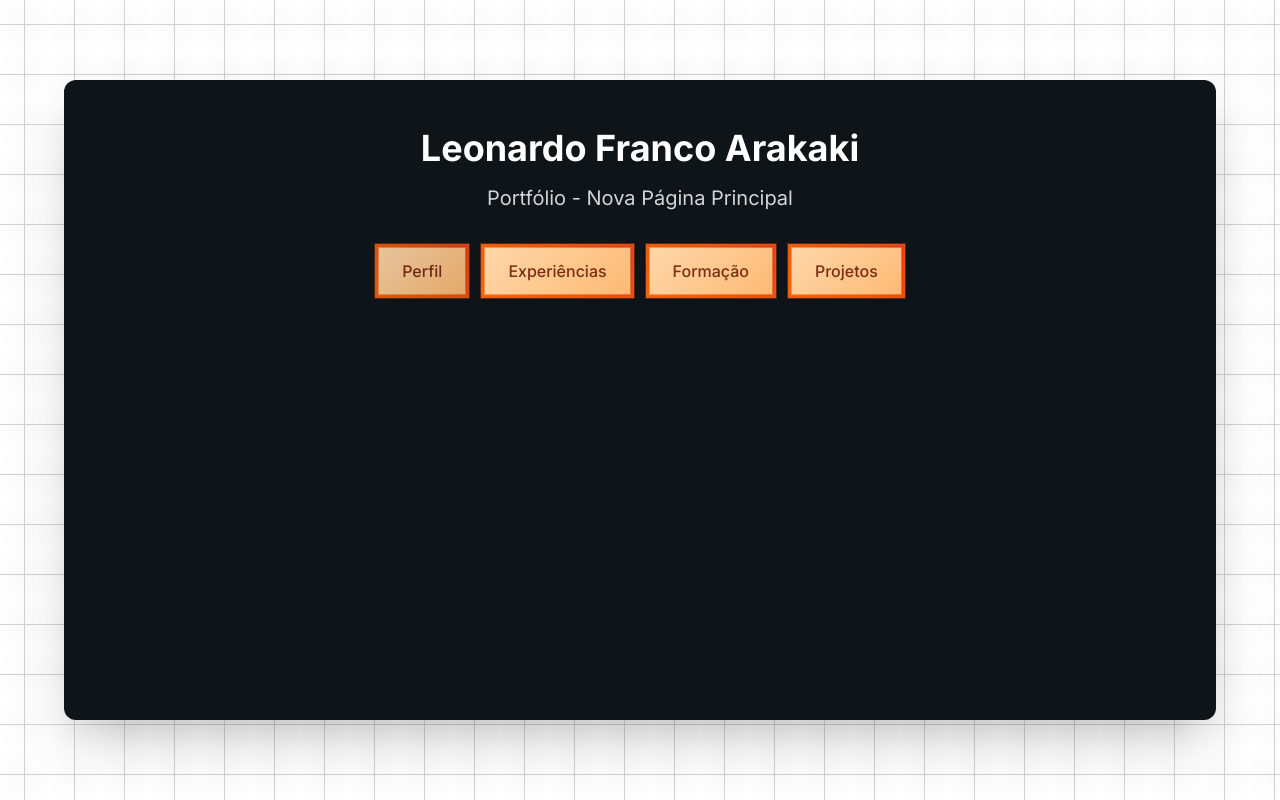
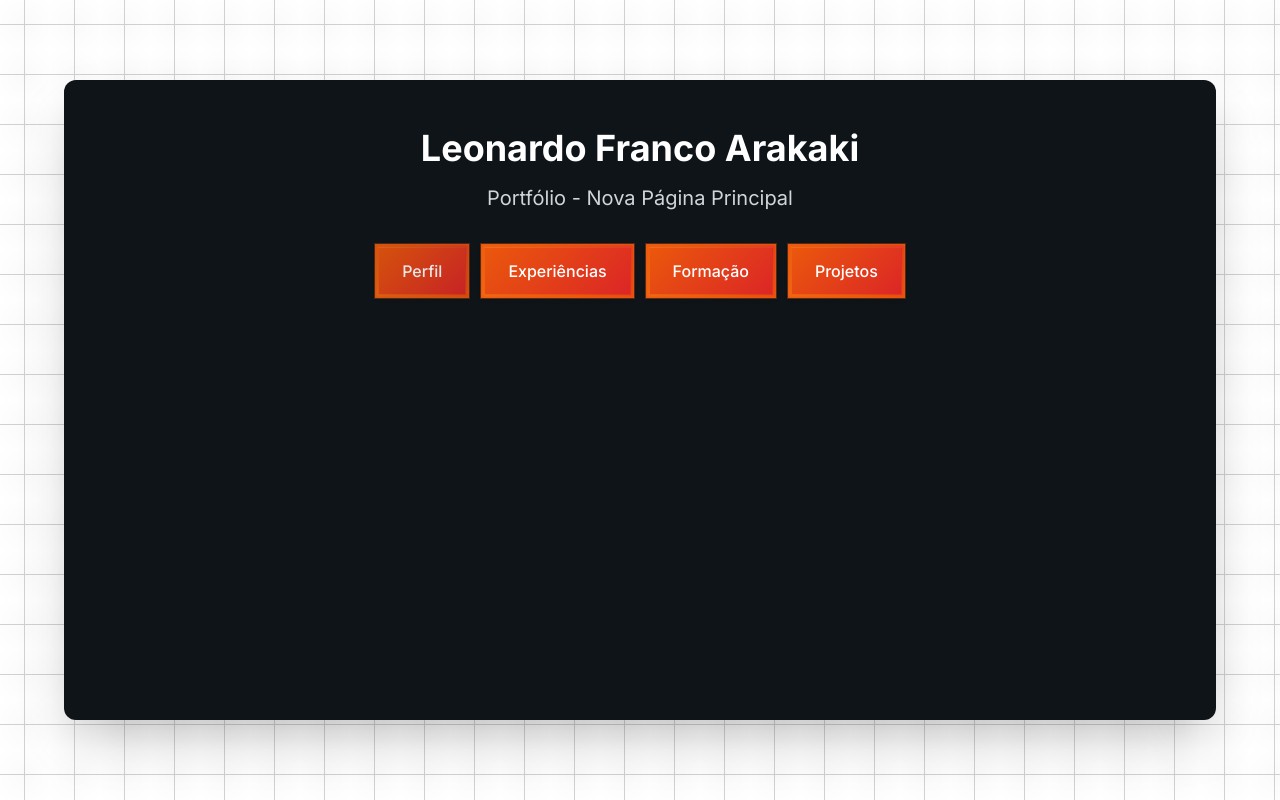
Before and after one commit to rtsarakaki/portfolio-leonardo-arakaki, a Next.js app: page / in a window 1280 px wide. Built offline with nearby package versions, Linux system fonts and the light colour scheme.

Commit message:
feat(colors): Ajustar cores dos botões rústicos
- Fundo: Gradiente laranja escuro (#ea580c → #dc2626)
- Texto: Branco (text-white) para melhor contraste
- Bordas: Mantidas na cor laranja (#ea580c)
- Pseudo-elementos: Atualizados com mesmo gradiente
- Contraste melhorado para legibilidade

```diff
--- a/src/app/globals.css
+++ b/src/app/globals.css
@@ -47,7 +47,7 @@
 
   .rustic-button {
     position: relative;
-    background: linear-gradient(135deg, #fed7aa 0%, #fdba74 100%);
+    background: linear-gradient(135deg, #ea580c 0%, #dc2626 100%);
     border: 3px solid #ea580c;
     box-shadow:
       0 0 0 1px rgba(234, 88, 12, 0.3),
@@ -77,7 +77,7 @@
     left: 1px;
     right: 1px;
     bottom: 1px;
-    background: linear-gradient(135deg, #fed7aa 0%, #fdba74 100%);
+    background: linear-gradient(135deg, #ea580c 0%, #dc2626 100%);
     border-radius: inherit;
     z-index: -1;
     filter: blur(0.3px);
--- a/src/components/RusticButton.tsx
+++ b/src/components/RusticButton.tsx
@@ -21,7 +21,7 @@ const RusticButton: React.FC<RusticButtonProps> = ({
     rustic-button
     px-6 py-3
     font-medium
-    text-orange-900
+    text-white
     cursor-pointer
     transition-all duration-200 ease-in-out
     focus:outline-none focus:ring-2 focus:ring-orange-500 focus:ring-opacity-75
```
